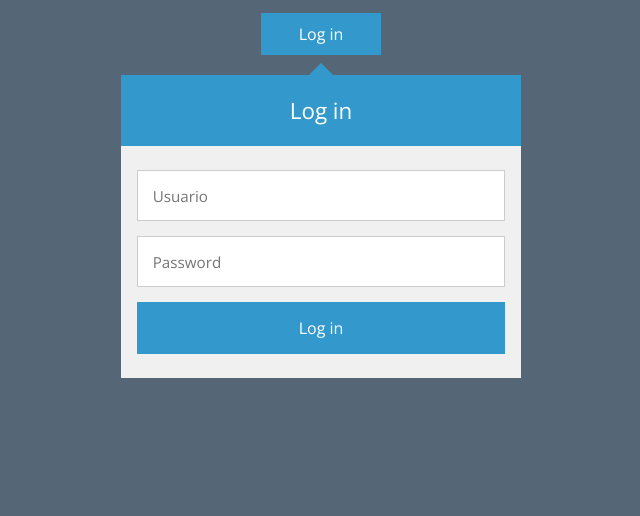
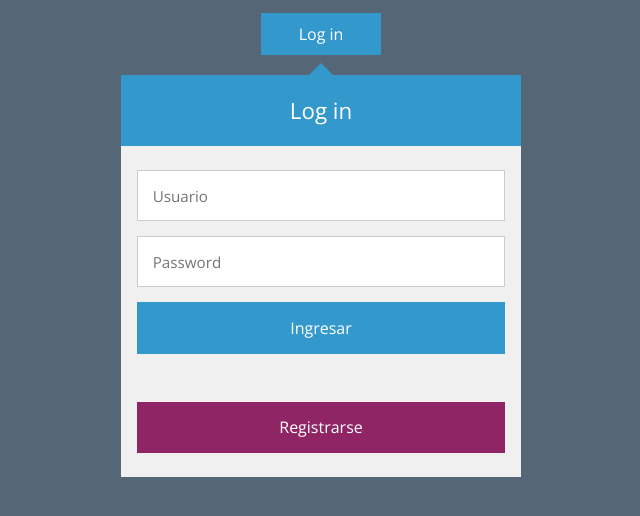
Before and after one commit to marlene15/proyecto, a Python web app: template templates/loginscreen.html in a window 1280 px wide. Shown: the top 516 px of the page, without its empty margins (319-959 px from the left). Run offline with Jinja, Linux system fonts and the light colour scheme; the template is opened without the code that fills it, so the values that code supplies are empty.

Commit message:
Agregue el botón de registra en el login y agregue la clase en el .py...

```diff
--- a/static/estilo_login.css
+++ b/static/estilo_login.css
@@ -82,6 +82,19 @@ input[type="submit"]{
   -webkit-transition:background .3s;
 }
 
+#registrar{
+  width:100%;
+  background:#902566;
+  border:0;
+  padding:4%;
+  font-family:'Open Sans',sans-serif;
+  font-size:100%;
+  color:#fff;
+  cursor:pointer;
+  transition:background .3s;
+  -webkit-transition:background .3s;
+}
+
 input[type="submit"]:hover{
   background:#2288bb;
 }
--- a/templates/loginscreen.html
+++ b/templates/loginscreen.html
@@ -17,7 +17,10 @@
 	  	<form role="form" action="/" method="post">
 	    	<input type="text" name="user" placeholder="Usuario" />
 	    	<input type="password" name="password" placeholder="Password" />
-	    	<input type="submit" value="Log in" />
+	    	<input type="submit" value="Ingresar" />
+	  	</form>
+	  	<form role="form" action="/registrar" method="post">
+	  		<input type="submit" value="Registrarse" id="registrar" />
 	  	</form>
 	</div>
 	<div class="container">
```
Also changed, not shown: app.py (+6 -1 lines), 1 other file.
